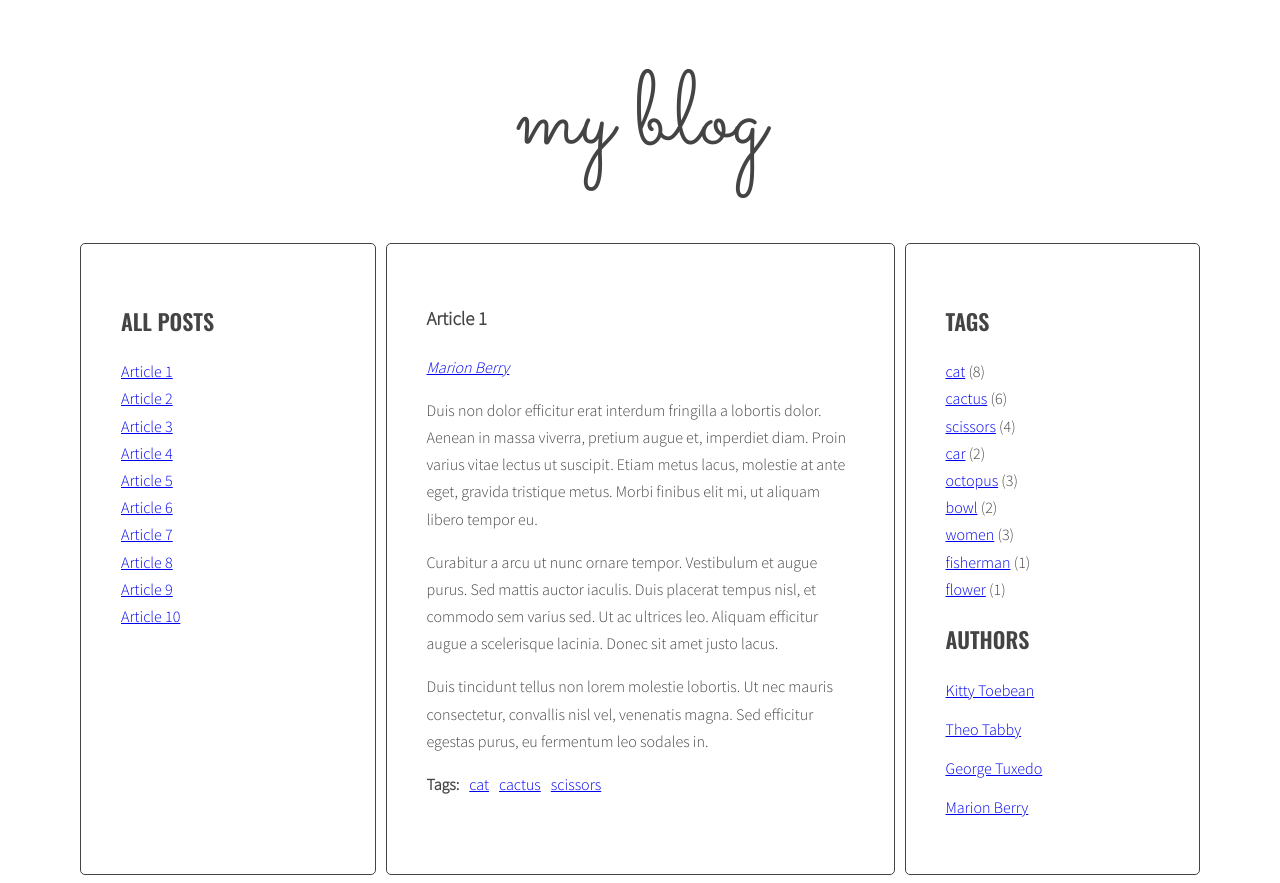
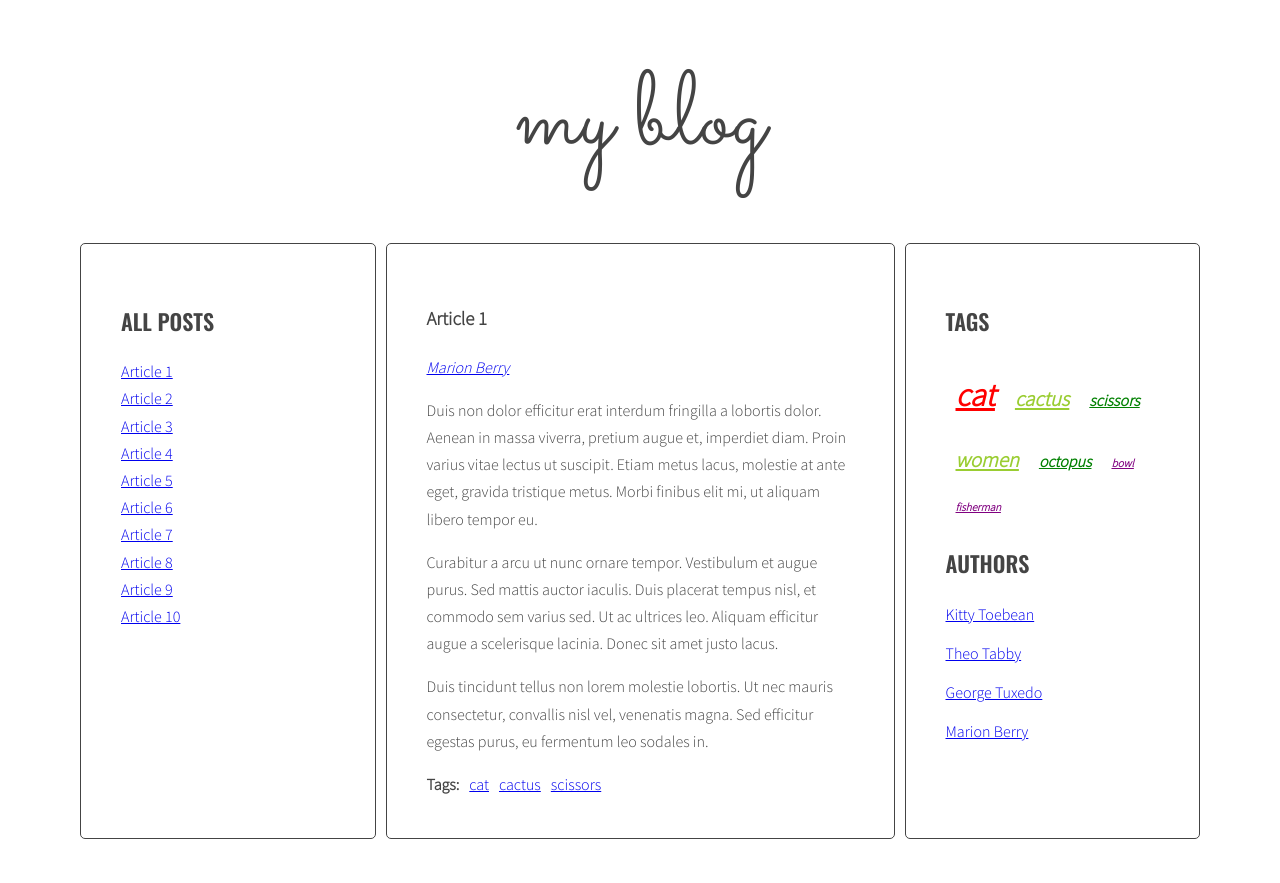
Before and after one commit to PaPaX2/javascript-blog, a website: page index.html in a window 1280 px wide. After the commit the page ends 847 px from the top, so only its background shows below. Drawn offline with nearby package versions, Linux system fonts and the light colour scheme.

Commit message:
DONE Tags cloud with article filtering

```diff
--- a/index.html
+++ b/index.html
@@ -32,7 +32,7 @@
                           </ul>
                         </div>
                       </article>
-                      <article class="post" id="article-2" data-tags="cat cactus car" data-author="Theo Tabby">
+                      <article class="post" id="article-2" data-tags="cat cactus women" data-author="Theo Tabby">
                         <h3 class="post-title">Article 2</h3>
                         <p class="post-author"></p>
                         <div class="post-content">
@@ -48,7 +48,7 @@
                           </ul>
                         </div>
                       </article>
-                      <article class="post" id="article-3" data-tags="car cactus octopus" data-author="George Tuxedo">
+                      <article class="post" id="article-3" data-tags="women cactus octopus" data-author="George Tuxedo">
                         <h3 class="post-title">Article 3</h3>
                         <p class="post-author"></p>
                         <div class="post-content">
@@ -159,7 +159,7 @@
                           </ul>
                         </div>
                       </article>
-                      <article class="post" id="article-10" data-tags="bowl flower scissors" data-author="George Tuxedo">
+                      <article class="post" id="article-10" data-tags="bowl octopus scissors" data-author="George Tuxedo">
                         <h3 class="post-title">Article 10</h3>
                         <p class="post-author"></p>
                         <div class="post-content">
--- a/js/script.js
+++ b/js/script.js
@@ -14,7 +14,7 @@
     optArticleTagSelector = '.post-tags a',
     optArticleAuthorSelector = '.post-author',
     optArticleAuthorSelectorLink = '.post-author a',
-    optTagsListSelector = '.tags .list',
+    optTagsListSelector = '.tags a',
     optCloudClassCount = 5,
     optCloudClassPrefix = 'tag-size-';
 
@@ -159,7 +159,7 @@
 
     // [VERY NEW] START LOOP for every tags
     for (let tag in tags) {
-      console.log(tag + ' is used ' + tags[tag] + ' times');
+      //console.log(tag + ' is used ' + tags[tag] + ' times');
 
       // [VERY NEW] set value for params.max as tags[tag] only if the value is higher than current
 
@@ -175,9 +175,10 @@
     const normalizedCount = count - tagsParams.min;
     const normalizedMax = tagsParams.max - tagsParams.min;
     const percentage = normalizedCount / normalizedMax;
-    const classNumber = Math.floor( percentage / (optCloudClassCount - 1) + 1);
+    const classNumber = Math.floor( percentage * (optCloudClassCount - 1) + 1);
     const tagsClass = optCloudClassPrefix + classNumber;
-    console.log(tagsClass);
+    //console.log(tagsClass);
+    return tagsClass;
   }
 
 
@@ -195,7 +196,7 @@
 
       /* find tags wrapper */
       const tagList = article.querySelector(optArticleTagsSelector);
-      //console.log('stała tagList:', optArticleTagSelector);
+      //console.log('stała tagList:', optArticleTagsSelector);
 
       /* make html variable with empty string */
 
@@ -244,7 +245,7 @@
 
     // [VERY NEW] counting number of occurences of allTags
     const tagsParams = calculateTagsParams(allTags);
-    console.log('tagsParams: ', tagsParams);
+    //console.log('tagsParams: ', tagsParams);
 
     // [NEW] create variable for all links HTML code
     let allTagsHTML = '';
@@ -253,8 +254,8 @@
     for (let tag in allTags) {
 
       //[NEW] Generate code of a link and add it to allTagsHTML
-      allTagsHTML += '<li><a class="' + calculateTagClass(allTags[tag], tagsParams) + '" href="#tag-' + tag + '">' + tag + '</a>' + ' (' + allTags[tag] + ') </li>';
-      console.log('nowy link: ', allTagsHTML);
+      allTagsHTML += '<li><a class="' + calculateTagClass(allTags[tag], tagsParams) + '" href="#tag-' + tag + '">' + tag + '</a></li>';
+      //console.log('allTags[tag]', allTags[tag], tagsParams);
     // [NEW] END LOOP: for each tag i allTags
     }
 
@@ -315,8 +316,8 @@
 
   function addClickListenersToTags() {
   /* find all links to tags */
-    const tagLinks = document.querySelectorAll(optArticleTagSelector);
-    //console.log(tagLinks);
+    const tagLinks = document.querySelectorAll(optArticleTagSelector + ',' + optTagsListSelector);
+    console.log(tagLinks);
 
     /* START LOOP: for each link */
     for (let tag of tagLinks) {
--- a/sass/style.scss
+++ b/sass/style.scss
@@ -121,3 +121,38 @@ body {
     margin-right: 10px;
   }
 }
+
+/*Tag Claud */
+
+.tags {
+  li {
+    display: inline-flex;
+    font-style: italic;
+    font-weight: 700;
+    margin: 10px;
+    }
+}
+.tag-size-1 {
+  font-size: 70%;
+  color: purple;
+    }
+
+.tag-size-2 {
+  font-size: 100%;
+  color: green;
+  }
+
+.tag-size-3 {
+  font-size: 130%;
+  color: yellowgreen;
+  }
+
+.tag-size-4 {
+  font-size: 170%;
+  color: orange;
+  }
+
+.tag-size-5 {
+  font-size: 200%;
+  color: red;
+}
```
Also changed, not shown: css/style.css, 1 other file.
